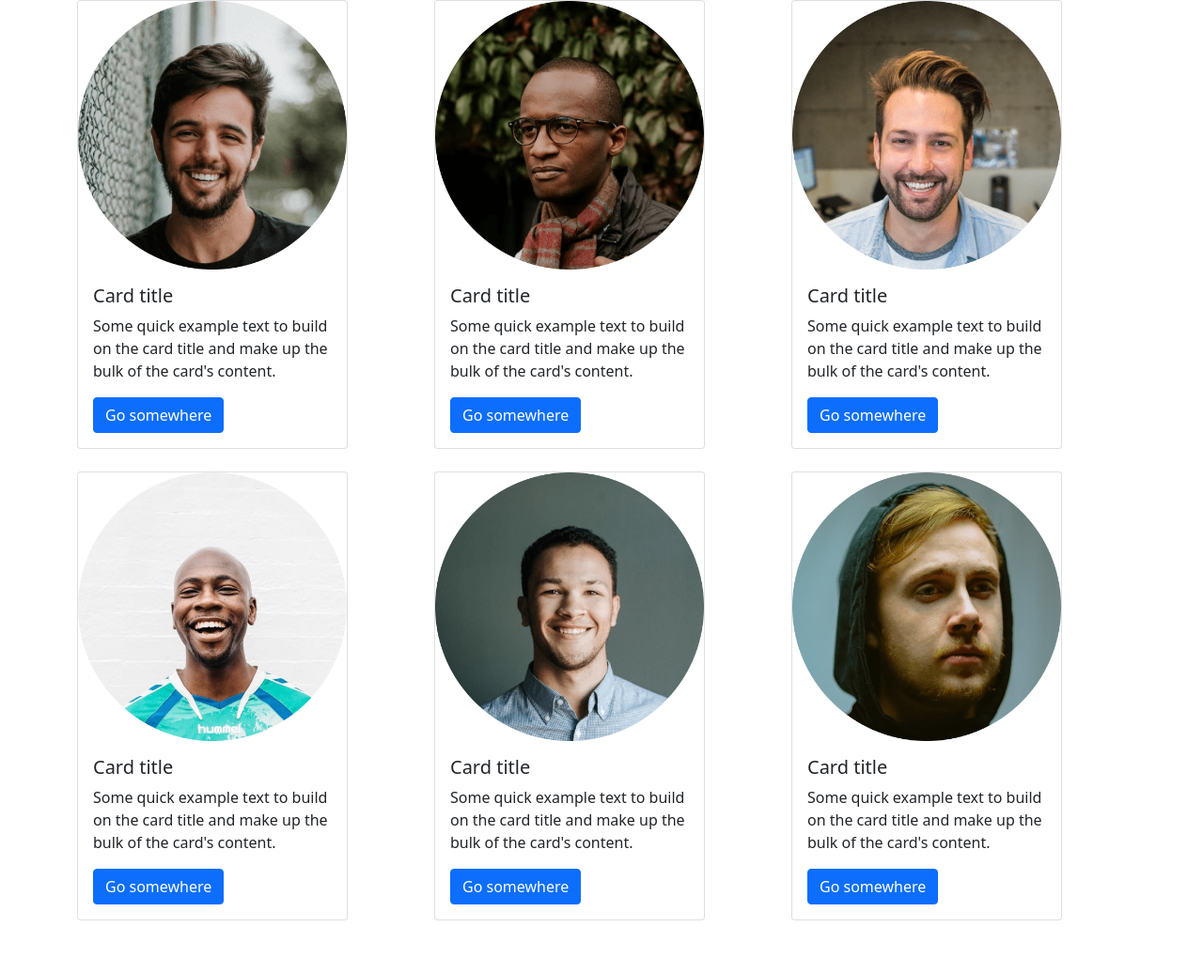
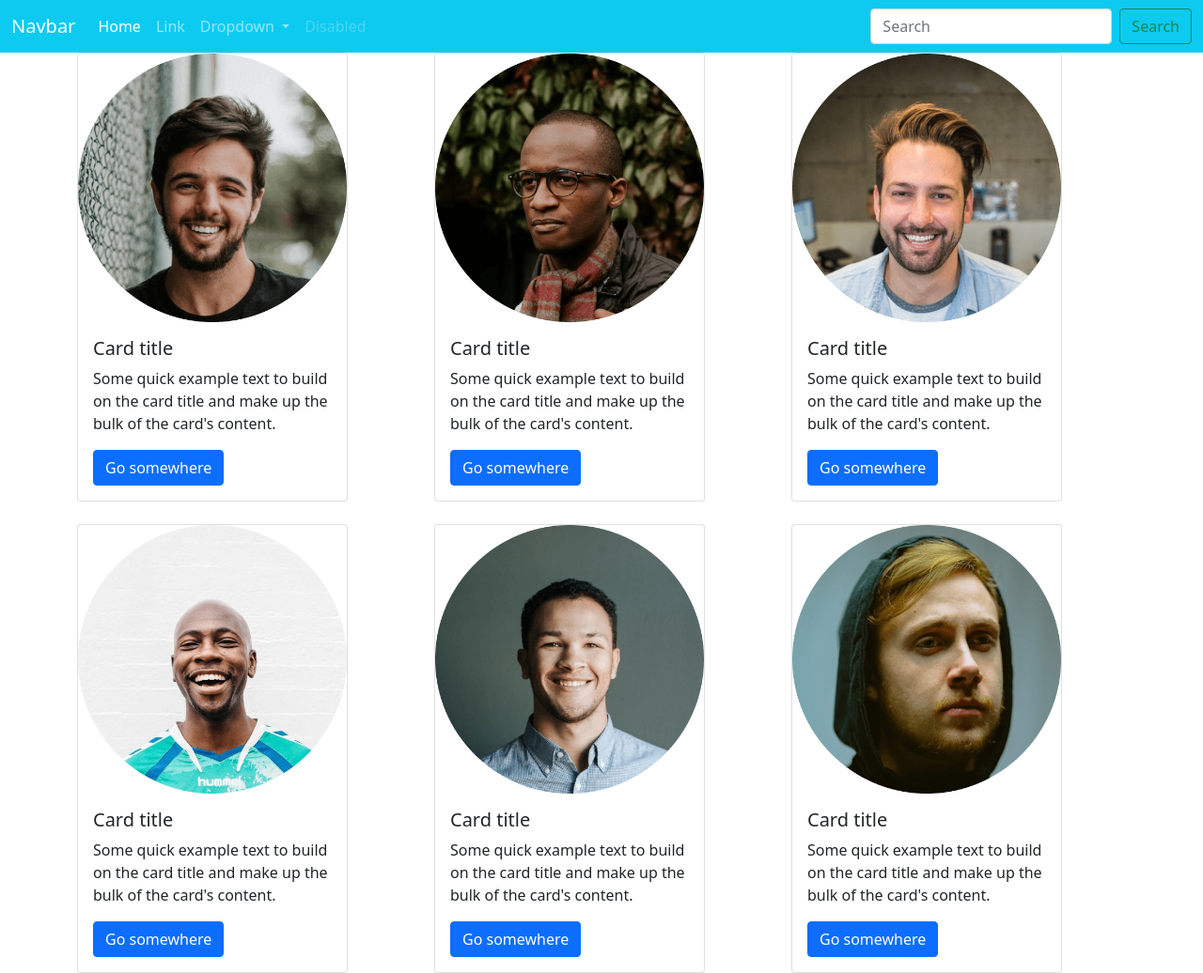
Before and after one commit to dewan-mizanur911/responsible, a plain HTML site: page cards.html in a window 1280 px wide. Shown: the whole page at 94% size. Before the commit the page ends 980 px from the top, so only its background shows below. Drawn offline with Linux system fonts and the light colour scheme.

Commit message:
navbar added

```diff
--- a/cards.html
+++ b/cards.html
@@ -8,6 +8,42 @@
     <link rel="stylesheet" href="css/bootstrap.min.css">
 </head>
 <body>
+    <nav class="navbar sticky-top navbar-expand-lg navbar-dark bg-info">
+        <div class="container-fluid">
+          <a class="navbar-brand" href="#">Navbar</a>
+          <button class="navbar-toggler" type="button" data-bs-toggle="collapse" data-bs-target="#navbarSupportedContent" aria-controls="navbarSupportedContent" aria-expanded="false" aria-label="Toggle navigation">
+            <span class="navbar-toggler-icon"></span>
+          </button>
+          <div class="collapse navbar-collapse" id="navbarSupportedContent">
+            <ul class="navbar-nav me-auto mb-2 mb-lg-0">
+              <li class="nav-item">
+                <a class="nav-link active" aria-current="page" href="#">Home</a>
+              </li>
+              <li class="nav-item">
+                <a class="nav-link" href="#">Link</a>
+              </li>
+              <li class="nav-item dropdown">
+                <a class="nav-link dropdown-toggle" href="#" id="navbarDropdown" role="button" data-bs-toggle="dropdown" aria-expanded="false">
+                  Dropdown
+                </a>
+                <ul class="dropdown-menu" aria-labelledby="navbarDropdown">
+                  <li><a class="dropdown-item" href="#">Action</a></li>
+                  <li><a class="dropdown-item" href="#">Another action</a></li>
+                  <li><hr class="dropdown-divider"></li>
+                  <li><a class="dropdown-item" href="#">Something else here</a></li>
+                </ul>
+              </li>
+              <li class="nav-item">
+                <a class="nav-link disabled" href="#" tabindex="-1" aria-disabled="true">Disabled</a>
+              </li>
+            </ul>
+            <form class="d-flex">
+              <input class="form-control me-2" type="search" placeholder="Search" aria-label="Search">
+              <button class="btn btn-outline-success" type="submit">Search</button>
+            </form>
+          </div>
+        </div>
+      </nav>
     <div class="container">
         <div class="row row-cols-lg-3 g-4">
             <div class="col">
@@ -72,5 +108,6 @@
             </div>
         </div>
     </div>
+    <script src="js/bootstrap.bundle.min.js"></script>
 </body>
 </html>
```
